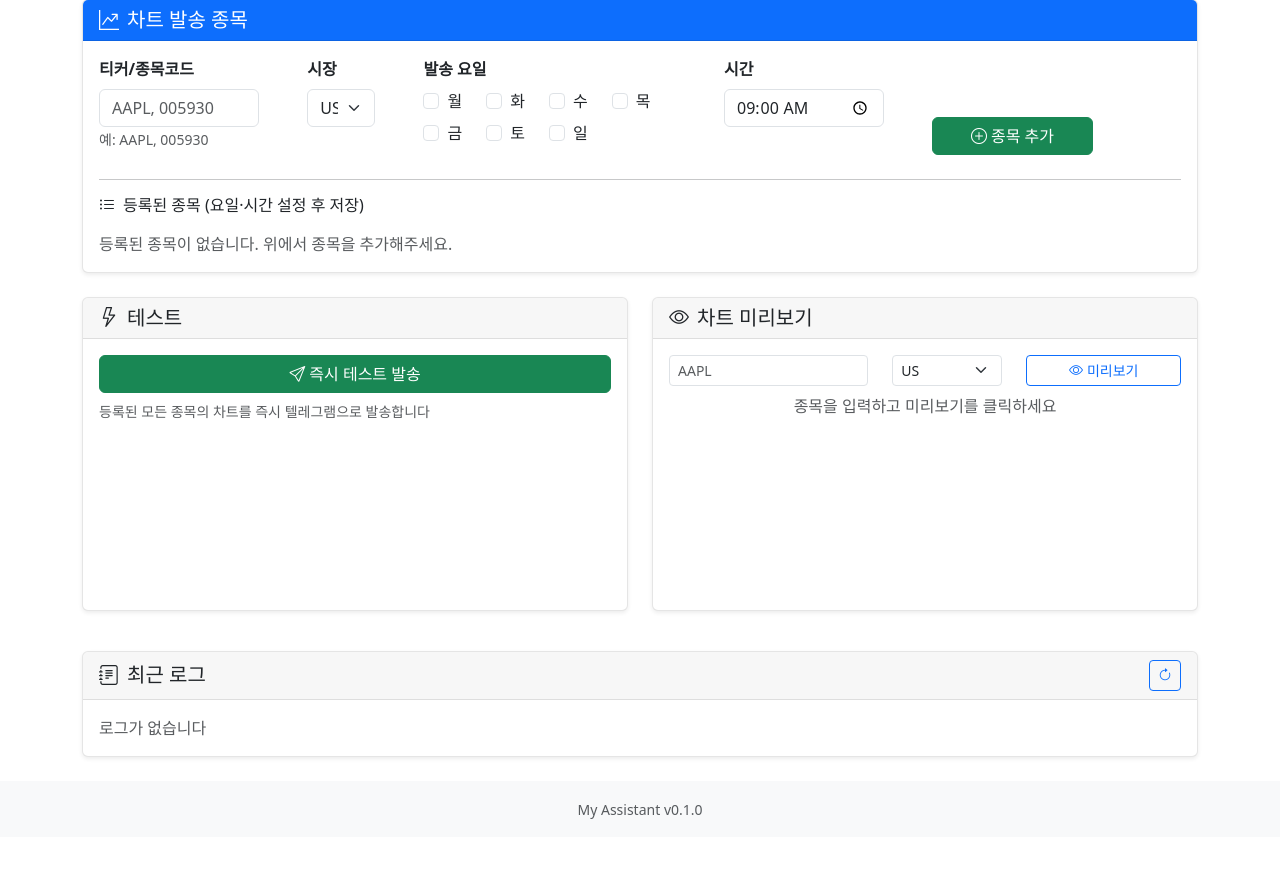
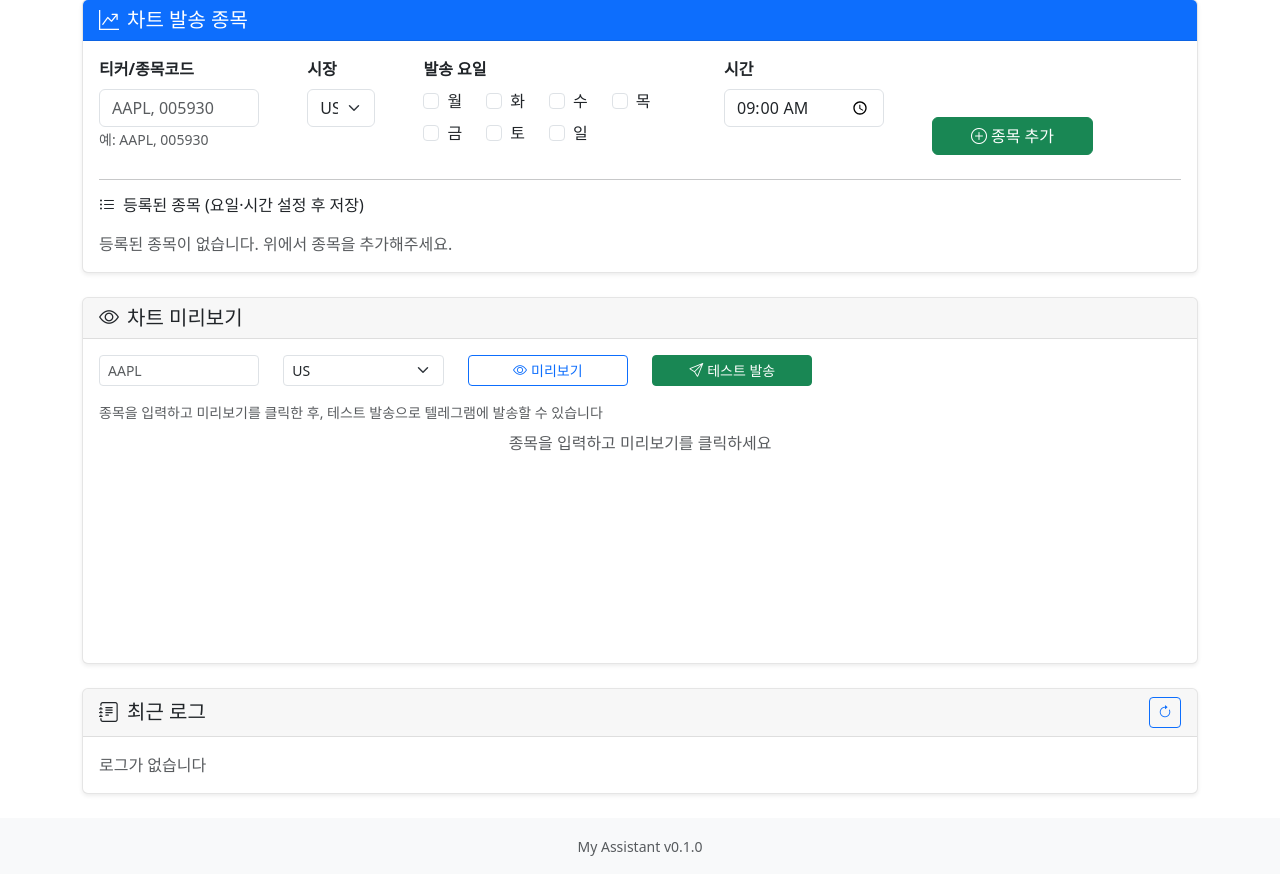
Before and after one commit to Daon2Daon/my-assistant, a FastAPI app: page /chartbot in a window 1280 px wide. Shown: the part 538-1412 px from the top of the page. Before the commit the page ends 1357 px from the top, so only its background shows below. Run offline with FastAPI, Linux system fonts and the light colour scheme; a user stored in the database is signed in; data comes from the database, SQL or seed files in the repository; data that the repository does not hold is empty.

Commit message:
Update: Chartbot test message

```diff
--- a/app/routers/chartbot.py
+++ b/app/routers/chartbot.py
@@ -419,20 +419,37 @@ async def remove_chartbot_ticker(
         raise HTTPException(status_code=500, detail=str(e))
 
 
+class ChartTestRequest(BaseModel):
+    """차트 테스트 발송 요청 (미리보기에서 선택한 종목)"""
+    ticker: str
+    market: str = "US"
+
+
 @router.post("/test")
-async def test_chartbot_notification():
-    """Chartbot 즉시 테스트 발송"""
+async def test_chartbot_notification(request: ChartTestRequest):
+    """차트 미리보기에서 선택한 종목의 차트를 텔레그램으로 테스트 발송"""
     try:
-        result = await chart_bot.send_all_charts()
+        ticker = request.ticker.strip().upper()
+        if not ticker:
+            raise HTTPException(status_code=400, detail="티커를 입력해주세요")
+
+        market = request.market or "US"
+        name = chart_bot._get_name(ticker, market)
+        sent = await chart_bot.send_ta_charts(ticker, market, name)
+
+        success = 1 if sent > 0 else 0
+        fail = 1 if sent == 0 else 0
 
         return JSONResponse(
             content={
                 "message": "Chartbot 테스트 발송 완료",
-                "success": result["success"],
-                "fail": result["fail"],
+                "success": success,
+                "fail": fail,
             }
         )
 
+    except HTTPException:
+        raise
     except Exception as e:
         raise HTTPException(
             status_code=500, detail=f"Chartbot 테스트 발송 실패: {str(e)}"
--- a/app/static/js/chartbot.js
+++ b/app/static/js/chartbot.js
@@ -307,15 +307,36 @@ async function toggleChartbotActive(checked) {
 }
 
 async function testChartbot() {
+    const tickerInput = document.getElementById('preview-ticker');
+    const marketSelect = document.getElementById('preview-market');
+    const ticker = tickerInput ? tickerInput.value.trim().toUpperCase() : '';
+    const market = marketSelect ? marketSelect.value : 'US';
+
+    if (!ticker) {
+        showToast('티커를 입력해주세요', 'warning');
+        return;
+    }
+
+    const btn = document.getElementById('test-send-btn');
     const resultEl = document.getElementById('test-result');
+
+    if (btn && btn.disabled) return;
+
+    if (btn) {
+        btn.disabled = true;
+        btn.innerHTML = '<span class="spinner-border spinner-border-sm me-1" role="status"></span>발송 중...';
+    }
     resultEl.innerHTML = '<div class="spinner-border spinner-border-sm" role="status"></div> 발송 중...';
 
     try {
-        const data = await fetchApi('/api/chartbot/test', { method: 'POST' });
+        const data = await fetchApi('/api/chartbot/test', {
+            method: 'POST',
+            body: JSON.stringify({ ticker: ticker, market: market }),
+        });
 
         resultEl.innerHTML = `
             <div class="alert alert-success mb-0">
-                <i class="bi bi-check-circle me-1"></i>발송 완료<br>
+                <i class="bi bi-check-circle me-1"></i>발송 완료 (${ticker})<br>
                 <small>성공: ${data.success}건, 실패: ${data.fail}건</small>
             </div>
         `;
@@ -327,6 +348,11 @@ async function testChartbot() {
                 <i class="bi bi-exclamation-triangle me-1"></i>${error.message || '발송 실패'}
             </div>
         `;
+    } finally {
+        if (btn) {
+            btn.disabled = false;
+            btn.innerHTML = '<i class="bi bi-send me-1"></i>테스트 발송';
+        }
     }
 }
 
--- a/app/templates/chartbot.html
+++ b/app/templates/chartbot.html
@@ -116,47 +116,40 @@
     </div>
 </div>
 
-<!-- 테스트 및 미리보기 -->
+<!-- 차트 미리보기 -->
 <div class="row mb-4">
-    <div class="col-md-6 mb-3">
-        <div class="card h-100">
-            <div class="card-header">
-                <h5 class="mb-0"><i class="bi bi-lightning me-2"></i>테스트</h5>
-            </div>
-            <div class="card-body">
-                <button class="btn btn-success w-100 mb-2" onclick="testChartbot()">
-                    <i class="bi bi-send me-1"></i>즉시 테스트 발송
-                </button>
-                <p class="text-muted small mb-0">등록된 모든 종목의 차트를 즉시 텔레그램으로 발송합니다</p>
-                <div id="test-result" class="mt-3"></div>
-            </div>
-        </div>
-    </div>
-    <div class="col-md-6 mb-3">
-        <div class="card h-100">
+    <div class="col-12">
+        <div class="card">
             <div class="card-header">
                 <h5 class="mb-0"><i class="bi bi-eye me-2"></i>차트 미리보기</h5>
             </div>
             <div class="card-body">
                 <div class="row mb-2">
-                    <div class="col-5">
+                    <div class="col-md-2 mb-2">
                         <input type="text" class="form-control form-control-sm" id="preview-ticker" placeholder="AAPL">
                     </div>
-                    <div class="col-3">
+                    <div class="col-md-2 mb-2">
                         <select class="form-select form-select-sm" id="preview-market">
                             <option value="US">US</option>
                             <option value="KR">KR</option>
                         </select>
                     </div>
-                    <div class="col-4">
+                    <div class="col-md-2 mb-2">
                         <button class="btn btn-sm btn-outline-primary w-100" onclick="previewChart()">
                             <i class="bi bi-eye me-1"></i>미리보기
                         </button>
                     </div>
+                    <div class="col-md-2 mb-2">
+                        <button class="btn btn-sm btn-success w-100" id="test-send-btn" onclick="testChartbot()">
+                            <i class="bi bi-send me-1"></i>테스트 발송
+                        </button>
+                    </div>
                 </div>
+                <p class="text-muted small mb-2">종목을 입력하고 미리보기를 클릭한 후, 테스트 발송으로 텔레그램에 발송할 수 있습니다</p>
                 <div id="chart-preview" class="mt-2 text-center" style="min-height: 200px;">
                     <span class="text-muted">종목을 입력하고 미리보기를 클릭하세요</span>
                 </div>
+                <div id="test-result" class="mt-3"></div>
             </div>
         </div>
     </div>
```
